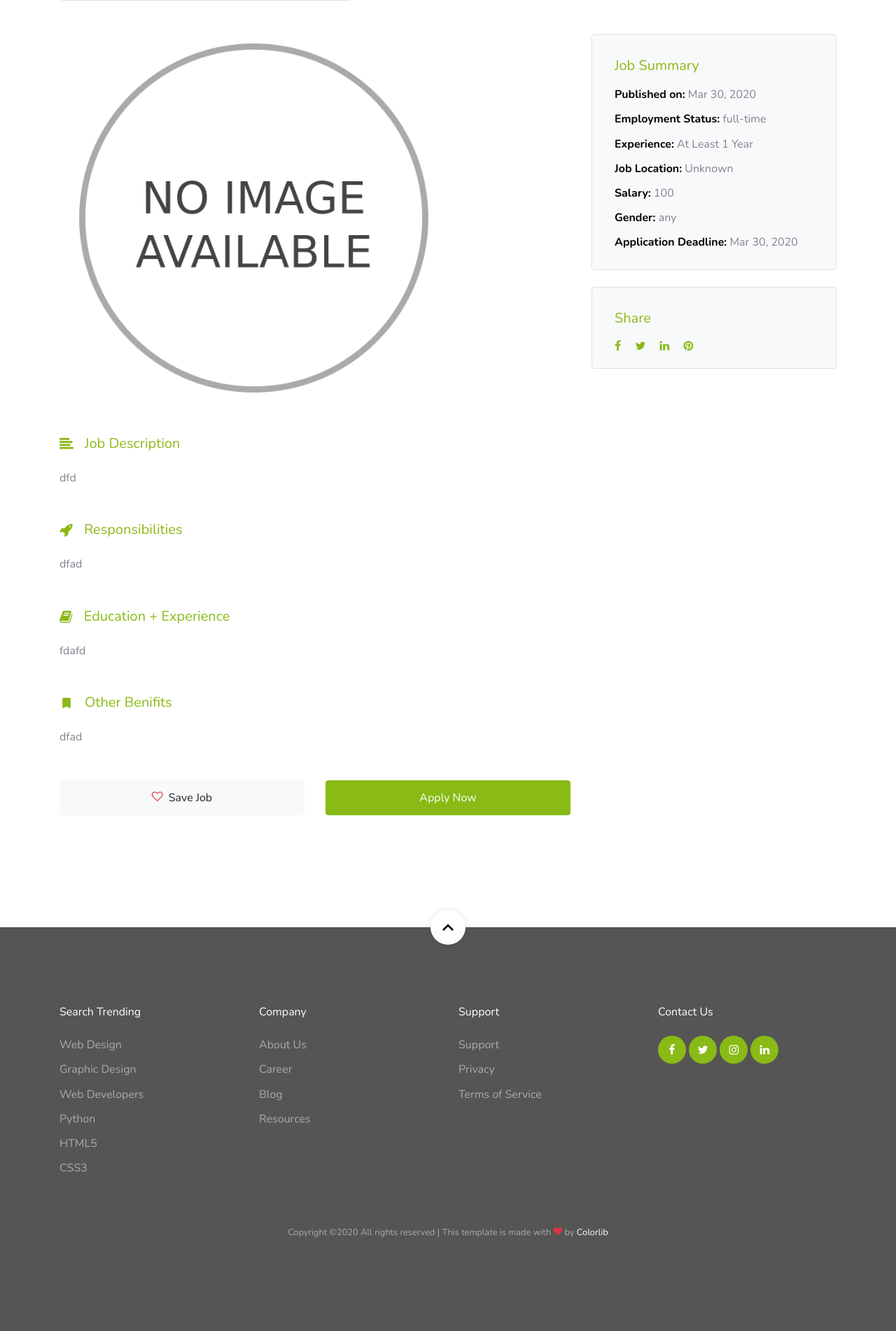
After one commit to Minlwinkyaw307/job_posting_site, a Django app: a page that uses job/templates/job/job_detail.html in a window 1280 px wide. The commit adds this page. Shown: the part 800-2702 px from the top of the page at 70% size. Run offline with Django 3.2, Linux system fonts and the light colour scheme; data comes from the database, SQL or seed files in the repository; data that the repository does not hold is empty; some libraries are stand-ins or nearby versions; some web fonts are replaced.

Commit message:
Main Slider, Job detail Slider, Job detail Page, Sign In Page are Created

```diff
--- a/job/templates/job/index.html
+++ b/job/templates/job/index.html
@@ -3,10 +3,12 @@
 
 {% block body %}
     {% include 'job/precreated_template/navbar.html' %}
-    {% include 'job/precreated_template/slider.html' %}
-{#    {% include 'job/precreated_template/front-main.html' %}#}
+    {% include 'job/precreated_template/index-slider.html' %}
+{#    {% include 'job/precreated_template/index-front-main.html' %}#}
     {% include 'job/precreated_template/index-job-list.html' %}
+    {% if not request.user.is_authenticated %}
     {% include 'job/precreated_template/index-signup.html' %}
+    {% endif %}
     {% include 'job/precreated_template/index-testimonies.html' %}
     {% include 'job/precreated_template/footer.html' %}
     {% include 'job/precreated_template/javascript.html' %}
--- /dev/null
+++ b/job/templates/job/job_detail.html
@@ -0,0 +1,12 @@
+{% extends 'job/precreated_template/base-html.html' %}
+{% block title %} {{ title }} {% endblock %}
+
+{% block body %}
+    {% include 'job/precreated_template/navbar.html' %}
+    {% include 'job/precreated_template/job_detail_hero.html' %}
+    {% include 'job/precreated_template/job_detail_description_section.html' %}
+
+    {% include 'job/precreated_template/footer.html' %}
+    {% include 'job/precreated_template/javascript.html' %}
+
+{% endblock %}
--- a/job/templates/job/precreated_template/base-html.html
+++ b/job/templates/job/precreated_template/base-html.html
@@ -9,7 +9,6 @@
 {#    <meta name="keywords" content=""/>#}
 {#    <meta name="author" content="Free-Template.co"/>#}
 {#    <link rel="shortcut icon" href="ftco-32x32.png">#}
-
     <link rel="stylesheet" href="{% static 'css/custom-bs.css' %}">
     <link rel="stylesheet" href="{% static 'css/jquery.fancybox.min.css' %}">
     <link rel="stylesheet" href="{% static 'css/bootstrap-select.min.css' %}">
@@ -17,6 +16,9 @@
     <link rel="stylesheet" href="{% static 'fonts/line-icons/style.css' %}">
     <link rel="stylesheet" href="{% static 'css/owl.carousel.min.css' %}">
     <link rel="stylesheet" href="{% static 'css/animate.min.css' %}">
+    <script src="{% static 'js/jquery.min.js' %}"></script>
+    <script src="{% static 'js/owl.carousel.min.js' %}"></script>
+
 
     <!-- MAIN CSS -->
     <link rel="stylesheet" href="{% static 'css/style.css' %}">
--- a/job/templates/job/precreated_template/javascript.html
+++ b/job/templates/job/precreated_template/javascript.html
@@ -1,6 +1,5 @@
 {% load static %}
 <!-- SCRIPTS -->
-    <script src="{% static 'js/jquery.min.js' %}"></script>
     <script src="{% static 'js/bootstrap.bundle.min.js' %}"></script>
     <script src="{% static 'js/isotope.pkgd.min.js' %}"></script>
     <script src="{% static 'js/stickyfill.min.js' %}"></script>
@@ -9,7 +8,6 @@
 
     <script src="{% static 'js/jquery.waypoints.min.js' %}"></script>
     <script src="{% static 'js/jquery.animateNumber.min.js' %}"></script>
-    <script src="{% static 'js/owl.carousel.min.js' %}"></script>
 
     <script src="{% static 'js/bootstrap-select.min.js' %}"></script>
 
--- /dev/null
+++ b/job/templates/job/precreated_template/job_detail_description_section.html
@@ -0,0 +1,125 @@
+{% load static %}
+<section class="site-section">
+    <div class="container">
+        <div class="row align-items-center mb-5">
+            <div class="col-lg-8 mb-4 mb-lg-0">
+                <div class="d-flex align-items-center">
+                    <div class="border p-2 d-inline-block mr-3 rounded">
+                        <img src="{% static 'images/job_logo_5.jpg' %}" alt="Image">
+                    </div>
+                    <div>
+                        <h2>{{ job.title }}</h2>
+                        <div>
+                            <span class="ml-0 mr-2 mb-2"><span class="icon-briefcase mr-2"></span>{{ job.company_name }}</span>
+                            <span class="m-2"><span class="icon-room mr-2"></span>{{ job.city }}</span>
+                            <span class="m-2"><span class="icon-clock-o mr-2"></span><span
+                                    class="text-primary">{{ job.job_type }}</span></span>
+                        </div>
+                    </div>
+                </div>
+            </div>
+            <div class="col-lg-4">
+                <div class="row">
+                    <div class="col-6">
+                        <a href="#" class="btn btn-block btn-light btn-md"><span
+                                class="icon-heart-o mr-2 text-danger"></span>Save Job</a>
+                    </div>
+                    <div class="col-6">
+                        <a href="#" class="btn btn-block btn-primary btn-md">Apply Now</a>
+                    </div>
+                </div>
+            </div>
+        </div>
+        <div class="row">
+            <div class="col-lg-8">
+                <div class="col-lg-12 mb-5">
+                    <div id="carouselExampleControls" class="carousel slide" data-ride="carousel">
+                        <div class="carousel-inner">
+                        {% if job.images %}
+                            {% for img in job.images %}
+                            <div class="carousel-item active">
+                                <img class="d-block w-100" src="{{img.url}}" alt="First slide">
+                            </div>
+                            {% endfor  %}
+                        {% else %}
+                            <div class="carousel-item active">
+                                <img class="d-block w-75" src="{% static 'images/no-image.png' %}" alt="First slide">
+                            </div>
+                        {% endif %}
+                        </div>
+                        <a class="carousel-control-prev" href="#carouselExampleControls" role="button"
+                           data-slide="prev">
+                            <span class="carousel-control-prev-icon" aria-hidden="true"></span>
+                            <span class="sr-only">Previous</span>
+                        </a>
+                        <a class="carousel-control-next" href="#carouselExampleControls" role="button"
+                           data-slide="next">
+                            <span class="carousel-control-next-icon" aria-hidden="true"></span>
+                            <span class="sr-only">Next</span>
+                        </a>
+                    </div>
+                </div>
+                <div class="mb-5">
+                    <h3 class="h5 d-flex align-items-center mb-4 text-primary"><span
+                            class="icon-align-left mr-3"></span>Job Description</h3>
+                    {{ job.description  | safe }}
+                </div>
+                <div class="mb-5">
+                    <h3 class="h5 d-flex align-items-center mb-4 text-primary"><span class="icon-rocket mr-3"></span>Responsibilities
+                    </h3>
+                    {{ job.responsibilities | safe }}
+                </div>
+
+                <div class="mb-5">
+                    <h3 class="h5 d-flex align-items-center mb-4 text-primary"><span class="icon-book mr-3"></span>Education
+                        + Experience</h3>
+                    {{ job.education | safe }}
+                </div>
+
+                <div class="mb-5">
+                    <h3 class="h5 d-flex align-items-center mb-4 text-primary"><span class="icon-turned_in mr-3"></span>Other
+                        Benifits</h3>
+                    {{ job.benefits | safe }}
+                </div>
+
+                <div class="row mb-5">
+                    <div class="col-6">
+                        <a href="#" class="btn btn-block btn-light btn-md"><span
+                                class="icon-heart-o mr-2 text-danger"></span>Save Job</a>
+                    </div>
+                    <div class="col-6">
+                        <a href="#" class="btn btn-block btn-primary btn-md">Apply Now</a>
+                    </div>
+                </div>
+
+            </div>
+            <div class="col-lg-4">
+                <div class="bg-light p-3 border rounded mb-4">
+                    <h3 class="text-primary  mt-3 h5 pl-3 mb-3 ">Job Summary</h3>
+                    <ul class="list-unstyled pl-3 mb-0">
+                        <li class="mb-2"><strong class="text-black">Published
+                            on:</strong> {{ job.created_at|date:"M d, Y" }}</li>
+                        <li class="mb-2"><strong class="text-black">Employment Status:</strong> {{ job.job_type }}</li>
+                        <li class="mb-2"><strong class="text-black">Experience:</strong> {{ job.experience }}</li>
+                        <li class="mb-2"><strong class="text-black">Job Location:</strong> {{ job.city }}</li>
+                        <li class="mb-2"><strong class="text-black">Salary:</strong> {{ job.salary }}</li>
+                        <li class="mb-2"><strong class="text-black">Gender:</strong> {{ job.gender }}</li>
+                        <li class="mb-2"><strong class="text-black">Application
+                            Deadline:</strong> {{ job.deadline|date:"M d, Y" }}</li>
+                    </ul>
+                </div>
+
+                <div class="bg-light p-3 border rounded">
+                    <h3 class="text-primary  mt-3 h5 pl-3 mb-3 ">Share</h3>
+                    <div class="px-3">
+                        <a href="#" class="pt-3 pb-3 pr-3 pl-0"><span class="icon-facebook"></span></a>
+                        <a href="#" class="pt-3 pb-3 pr-3 pl-0"><span class="icon-twitter"></span></a>
+                        <a href="#" class="pt-3 pb-3 pr-3 pl-0"><span class="icon-linkedin"></span></a>
+                        <a href="#" class="pt-3 pb-3 pr-3 pl-0"><span class="icon-pinterest"></span></a>
+                    </div>
+                </div>
+
+            </div>
+        </div>
+    </div>
+</section>
--- /dev/null
+++ b/job/templates/job/precreated_template/job_detail_hero.html
@@ -0,0 +1,16 @@
+{% load static %}
+    <!-- HOME -->
+    <section class="section-hero overlay inner-page bg-image" style="background-image: url({% static 'images/hero_1.jpg' %});" id="home-section">
+      <div class="container">
+        <div class="row">
+          <div class="col-md-7">
+            <h1 class="text-white font-weight-bold">{{job.title}}</h1>
+            <div class="custom-breadcrumbs">
+              <a href="#">Home</a> <span class="mx-2 slash">/</span>
+              <a href="#">Job</a> <span class="mx-2 slash">/</span>
+              <span class="text-white"><strong>{{ job.title }}</strong></span>
+            </div>
+          </div>
+        </div>
+      </div>
+    </section>
--- a/job/urls.py
+++ b/job/urls.py
@@ -2,6 +2,8 @@ from .views import *
 from django.urls import path
 
 urlpatterns = [
+    path('', index, name='job.index'),
     path('test/', test),
-    path('', index, name='job.index'),
+    path('login/', login_page, name='job.login_page'),
+    path('job/detail/<str:slug>', job_detail, name='job.detail'),
 ]
--- a/job/views.py
+++ b/job/views.py
@@ -1,5 +1,11 @@
-from django.http import HttpResponse
-from django.shortcuts import render, redirect
+from django.contrib.auth import authenticate
+from django.http import HttpResponse, HttpResponseRedirect
+from django.shortcuts import render, redirect, get_object_or_404
+from django.contrib.messages import constants
+from django.contrib import messages
+from django.contrib.auth import authenticate, login, logout
+
+
 from .forms import *
 
 from .models import *
@@ -9,14 +15,14 @@ from setting.models import *
 def index(request):
     # getting first setting
     setting = Setting.objects.all()[0]
-    jobs = Job.objects.filter(status__id=1)
-    print(jobs[0].image)
-    data = {
+    jobs = Job.objects.filter(status=True)
+
+    context = {
         'title': "Index Title",
         'setting': setting,
         'jobs': jobs,
     }
-    return render(request, 'job/index.html', data)
+    return render(request, 'job/index.html', context)
 
 
 def test(request):
@@ -31,5 +37,41 @@ def test(request):
     return render(request, 'job/test.html', {'form': form})
 
 
-def success(request):
-    return HttpResponse('successfully uploaded')
+def job_detail(request, slug):
+    job = get_object_or_404(Job, slug=slug)
+    setting = Setting.objects.all()[0]
+    context = {
+        'job': job,
+        'title': "Index Title",
+        'setting': setting,
+    }
+    return render(request, 'job/job_detail.html', context)
+
+
+def login_page(request):
+    if request.user.is_authenticated:
+        if request.user.is_superuser:
+            return redirect('admin:index')
+        return redirect('job.index')
+    if request.method == 'POST':
+        print(request.POST)
+        username = request.POST['email']
+        password = request.POST['password']
+        user: User = authenticate(username=username, password=password)
+        if user:
+            if user.is_active:
+                login(request, user)
+                if user.is_superuser:
+                    return redirect('admin:index')
+                return redirect('job.index')
+            else:
+                messages.add_message(request, messages.ERROR, 'Your account was inactive.')
+                return render(request, 'job/login.html')
+        else:
+            messages.add_message(request, messages.ERROR, 'Invalid Email or Password')
+            return render(request, 'job/login.html')
+
+    context = {
+        'title': "Index Title",
+    }
+    return render(request, 'job/login.html', context)
--- a/job_posting_site/settings.py
+++ b/job_posting_site/settings.py
@@ -138,3 +138,5 @@ MEDIA_ROOT = os.path.join(BASE_DIR, 'assets', 'media')
 MEDIA_URL = '/media/'
 
 CKEDITOR_UPLOAD_PATH = '/media/'
+
+LOGIN_URL = '/login_page'
--- a/setting/models.py
+++ b/setting/models.py
@@ -1,6 +1,5 @@
 from django.db import models
 from ckeditor.fields import RichTextField
-from job.models import GeneralStatus
 from django.utils import timezone
 
 from django import forms
@@ -36,7 +35,7 @@ class Setting(models.Model):
 class FAQ(models.Model):
     question = models.TextField(null=False, blank=True, )
     answer = models.TextField(null=False, blank=True,)
-    status = models.ForeignKey(GeneralStatus, on_delete=models.SET_DEFAULT, default=2, null=False, blank=False)
+    status = models.BooleanField(default=False, null=False, blank=False)
     created_at = models.DateTimeField(default=timezone.now)
     updated_at = models.DateTimeField(default=timezone.now)
 
```
Also changed, not shown: job/admin.py (+19 -2 lines), job/models.py (+55 -37 lines), job/templates/job/login.html (added, +49 -0 lines), job/templates/job/precreated_template/index-job-list.html (+31 -25 lines), job/templates/job/precreated_template/index-slider.html (added, +36 -0 lines), job/templates/job/precreated_template/login-hero.html (added, +15 -0 lines), job/templates/job/precreated_template/slider.html (deleted, +0 -22 lines), db.sqlite3, job/templates/job/precreated_template/index-front-main.html (renamed from job/templates/job/precreated_template/front-main.html).
